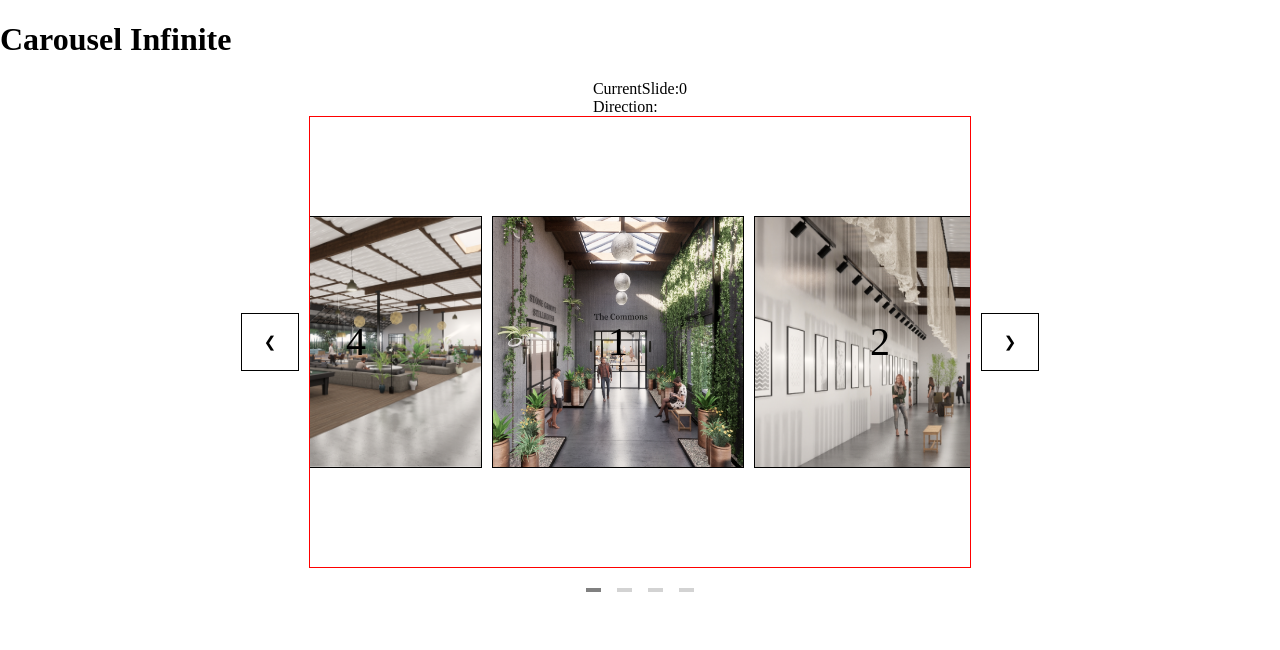
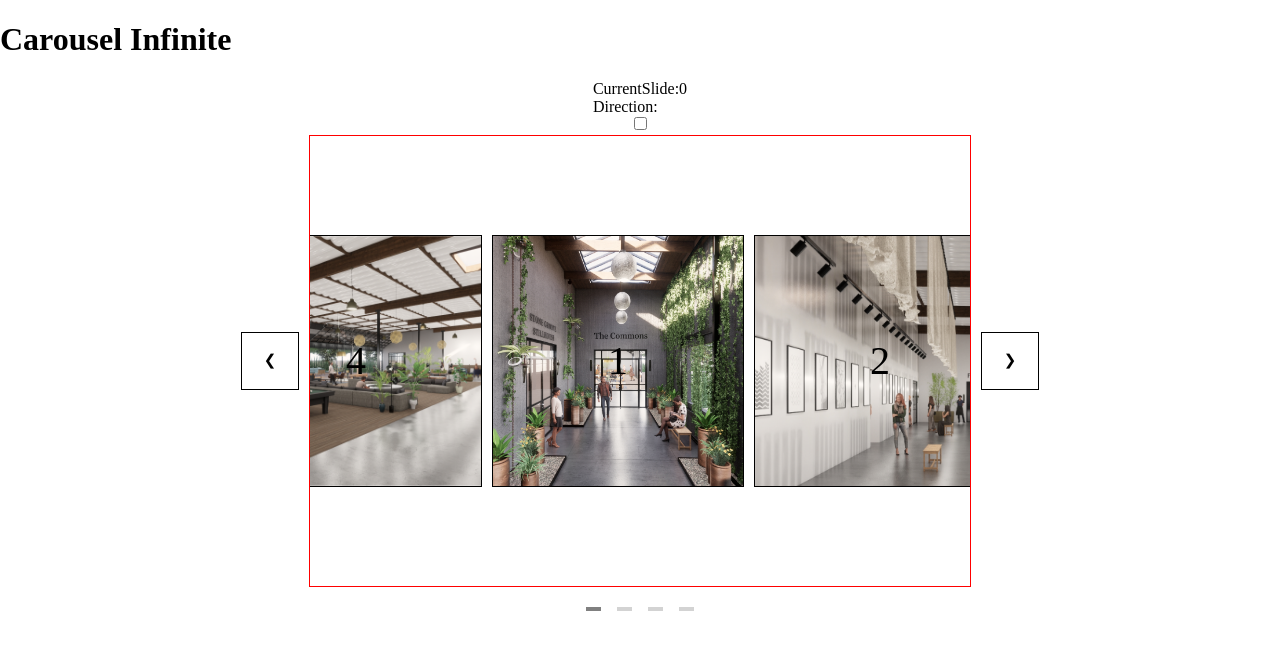
Before and after one commit to hrakt/Carousel-v2, a Next.js app: page /landing in a window 1280 px wide. Shown: the top 650 px of the page. Built offline with nearby package versions, Linux system fonts and the light colour scheme.

Commit message:
Create timer

```diff
--- a/components/Carousel.js
+++ b/components/Carousel.js
@@ -12,6 +12,7 @@ const Carousel = () => {
     const [shifting, setShifting] = useState(false);
     const [slideLength, setSlideLength] = useState(null);
     const [isAnimating, setIsAnimating] = useState(false);
+    const [timerState, setTimerState] = useState(false);
 
     const track = React.createRef();
 
@@ -25,6 +26,10 @@ const Carousel = () => {
         const trackLength = Number(style.width.replace('px', ''));
         setSlideLength(trackLength / childrenCount);
     });
+
+    useEffect(() => {
+        console.log(timerState);
+    }, [timerState]);
 
     useEffect(() => {
         document.addEventListener('keydown', handleArrows, false);
@@ -47,6 +52,11 @@ const Carousel = () => {
                 handleClick(-1);
             }
         }
+    };
+
+    const handleTimer = () => {
+        setTimerState(!timerState);
+        setInterval(() => handleClick(1), 3000);
     };
 
     const handleClick = direction => {
@@ -102,6 +112,9 @@ const Carousel = () => {
                 <div>CurrentSlide:{currentSlide}</div>
                 <div>Direction:{direction}</div>
             </div>
+            <div>
+                <input type="checkbox" onClick={handleTimer} />
+            </div>
             <div className={styles.bottomContainer}>
                 <Slider {...{ handleClick, isAnimating }} previous />
                 <div className={styles.bigContainer}>
```
